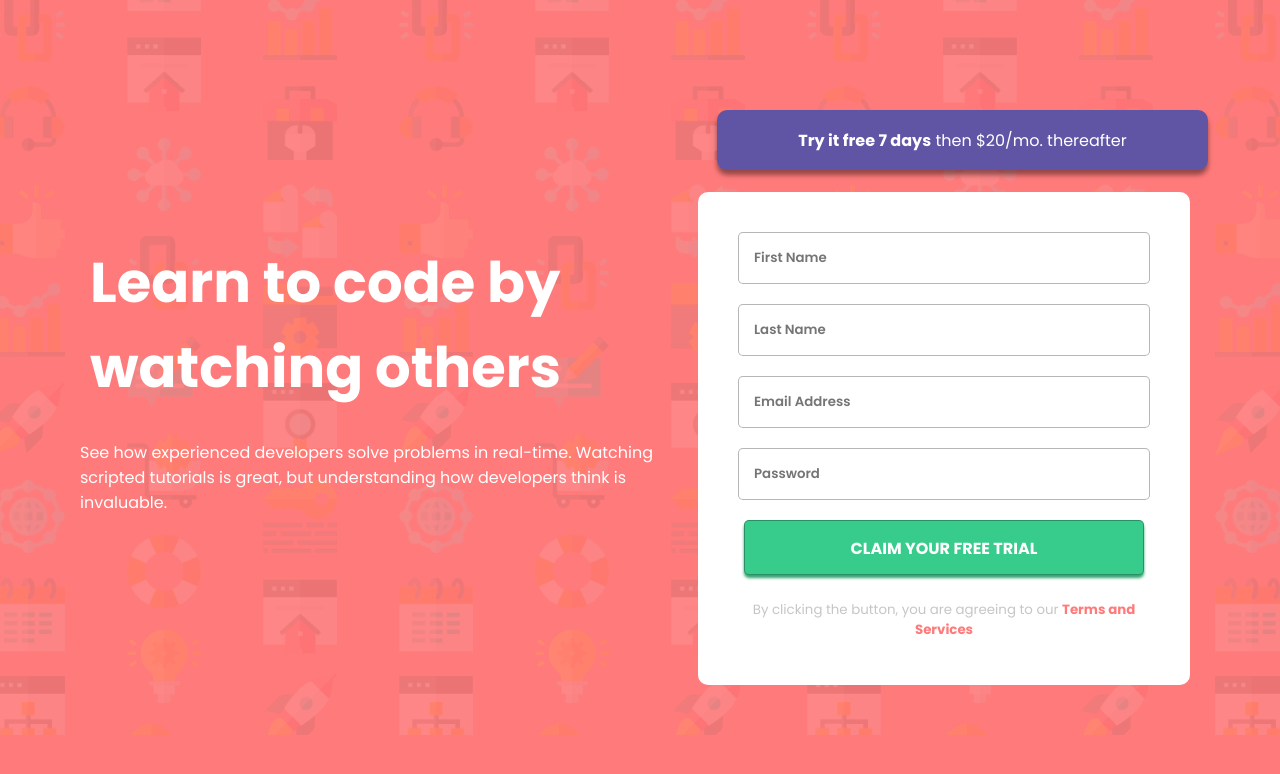
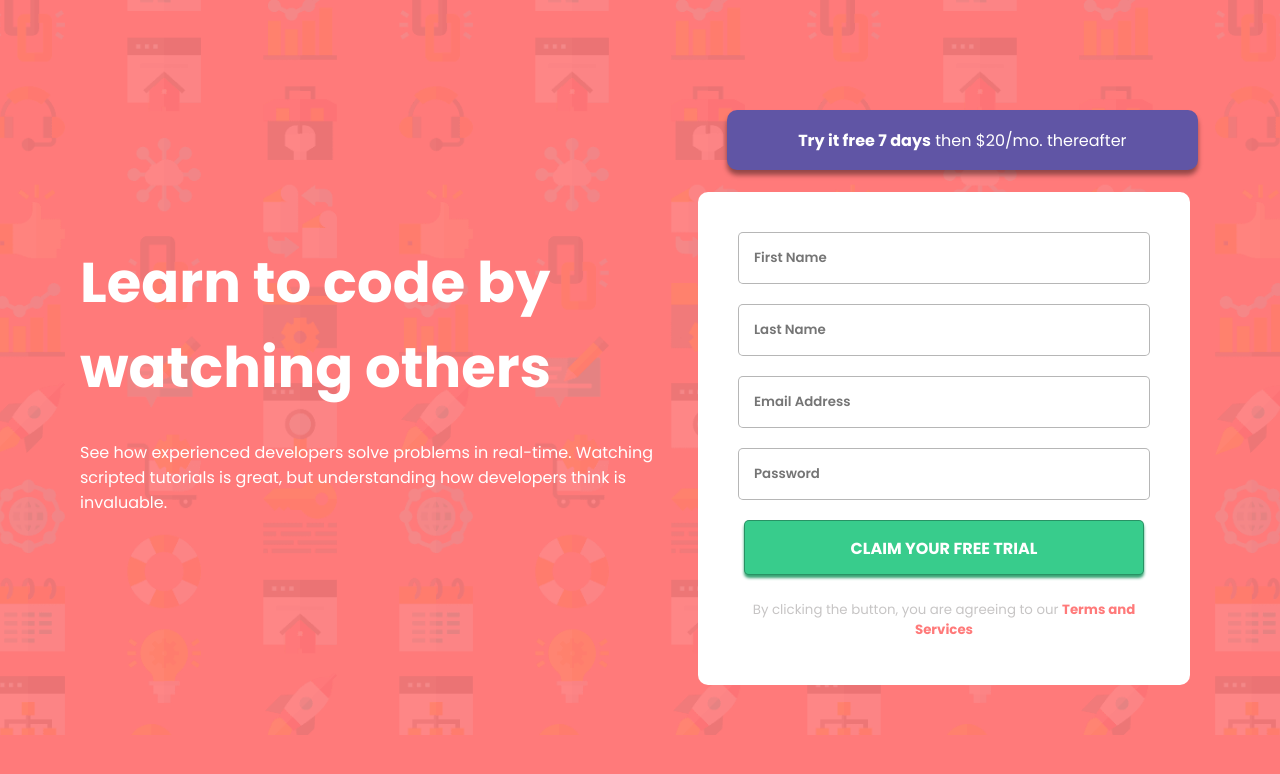
Before and after one commit to kalebemax/Intro-component-with-sign-up-form, a plain HTML site: page index.html in a window 1280 px wide. Drawn offline with Linux system fonts and the light colour scheme.

Commit message:
update css

```diff
--- a/style.css
+++ b/style.css
@@ -117,13 +117,13 @@ input {
 
     h1 {
         font-size: 3.5em;
-        margin-left: 40px;
+        margin-left: 30px;
     }
 
     section {
         height: 40px;
-        width: 900px;
-        margin-right: -510px;
+        width: 850px;
+        margin-right: -500px;
         margin-top: 10px;
         padding: 10px;
 
```
